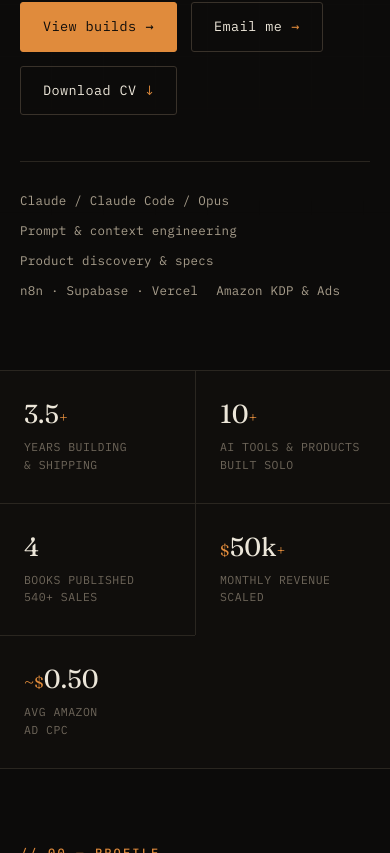
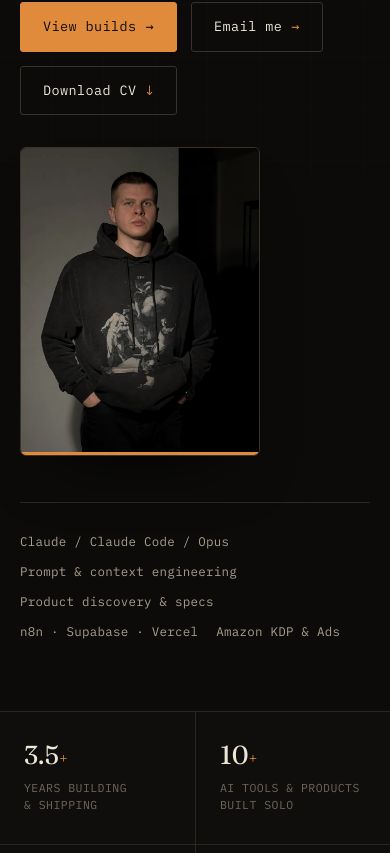
Before and after one commit to evantrofymuk/portfolio, a plain HTML site: page index.html in a window 390 px wide. Shown: the part 671-1524 px from the top of the page. Drawn offline with Linux system fonts and the light colour scheme.

Commit message:
Add files via upload

```diff
--- a/index.html
+++ b/index.html
@@ -117,6 +117,20 @@
   .tagstrip span{font-family:var(--font-mono);font-size:12.5px;color:var(--text-3);letter-spacing:.02em}
   .tagstrip span b{color:var(--text-2);font-weight:400}
 
+  /* ---------- HERO PHOTO ---------- */
+  .hero-grid{display:grid;grid-template-columns:1.35fr .82fr;gap:54px;align-items:center}
+  .hero-photo{justify-self:end;width:100%;max-width:330px}
+  .photo-frame{position:relative;border-radius:6px;overflow:hidden;border:1px solid var(--line-2);
+    box-shadow:0 34px 64px -34px rgba(0,0,0,.78);
+    opacity:0;transform:translateY(18px) scale(.985);
+    transition:opacity 1s ease,transform 1.1s cubic-bezier(.2,.7,.2,1)}
+  .photo-frame img{display:block;width:100%;height:auto;filter:grayscale(14%) contrast(1.02)}
+  .photo-stroke{position:absolute;left:0;bottom:0;height:3px;width:100%;background:var(--amber);
+    transform:scaleX(0);transform-origin:left;
+    transition:transform 1.1s cubic-bezier(.2,.7,.2,1) .25s}
+  .hero-photo.lit .photo-frame{opacity:1;transform:none}
+  .hero-photo.lit .photo-stroke{transform:scaleX(1)}
+
   /* ---------- STATS ---------- */
   .stats{border-top:1px solid var(--line);border-bottom:1px solid var(--line);background:var(--ink-2)}
   .stats-grid{display:grid;grid-template-columns:repeat(5,1fr)}
@@ -230,6 +244,8 @@
     .stats-grid{grid-template-columns:repeat(2,1fr)}
     .stat:nth-child(odd){border-left:none}
     .stat:nth-child(3),.stat:nth-child(4),.stat:nth-child(5){border-top:1px solid var(--line)}
+    .hero-grid{grid-template-columns:1fr;gap:30px}
+    .hero-photo{justify-self:start;max-width:240px;margin-top:2px}
     .about-grid{grid-template-columns:1fr;gap:22px}
     .builds-feature{grid-template-columns:1fr}
     .builds-grid{grid-template-columns:1fr}
@@ -277,6 +293,8 @@
   <!-- HERO -->
   <section class="hero">
     <div class="wrap">
+      <div class="hero-grid">
+        <div class="hero-copy">
           <span class="badge"><span class="dot"></span> Open to remote roles — full-time &amp; contract</span>
           <h1>Evan <span class="marker" id="mk">Trofymuk<svg viewBox="0 0 300 12" preserveAspectRatio="none"><path d="M3 8 C 60 3, 150 11, 297 5"/></svg></span></h1>
           <div class="role">AI-Native Product Manager <span class="amber">//</span> Builds with Claude <span class="amber">//</span> E-commerce &amp; Publishing</div>
@@ -286,6 +304,17 @@
             <a href="#builds" class="btn primary">View builds <span class="arr">→</span></a>
             <a href="mailto:evantrofymuk@gmail.com" class="btn ghost">Email me <span class="arr">→</span></a>
             <a href="/Evan%20Trofymuk%20CV.pdf" target="_blank" rel="noopener" class="btn ghost">Download CV <span class="arr">↓</span></a>
+          </div>
+        </div>
+        <div class="hero-photo" id="heroPhoto">
+          <div class="photo-frame">
+            <picture>
+              <source srcset="/evan-trofymuk.webp" type="image/webp">
+              <img src="/evan-trofymuk.jpg" alt="Evan Trofymuk" width="760" height="979" decoding="async">
+            </picture>
+            <span class="photo-stroke" aria-hidden="true"></span>
+          </div>
+        </div>
       </div>
       <div class="tagstrip">
         <span><b>Claude / Claude Code / Opus</b></span>
@@ -465,7 +494,7 @@
       <div class="sec-head reveal">
         <span class="eyebrow">// Toolkit</span>
         <h2>What I work with</h2>
-        <p>Grouped by what I actually ship. Where I'm still ramping, I say so.</p>
+        <p>Grouped by what I actually ship.</p>
       </div>
       <div class="skills">
         <div class="skillcard reveal">
@@ -483,7 +512,7 @@
         <div class="skillcard reveal">
           <h3>Build — no-code &amp; light technical</h3>
           <div class="pills">
-            <span class="pill">Static HTML</span><span class="pill">Cloudflare</span><span class="pill">DNS / Namecheap</span><span class="pill">beehiiv</span><span class="pill">QR / geo multilinks</span><span class="pill">CRM</span><span class="pill">Amazon KDP &amp; Ads</span><span class="pill" style="border-color:var(--amber);color:var(--amber)">ramping: n8n · Clay · Supabase · Vercel</span>
+            <span class="pill">Static HTML</span><span class="pill">Cloudflare</span><span class="pill">DNS / Namecheap</span><span class="pill">beehiiv</span><span class="pill">QR / geo multilinks</span><span class="pill">CRM</span><span class="pill">Amazon KDP &amp; Ads</span><span class="pill">n8n</span><span class="pill">Clay</span><span class="pill">Supabase</span><span class="pill">Vercel</span>
           </div>
         </div>
         <div class="skillcard reveal">
@@ -551,19 +580,19 @@
       </div>
       <div class="edu reveal">
         <div class="card">
+          <div class="k">Master's · 2024–2025</div>
+          <h3>International Economic Relations</h3>
+          <p>Major: International Economic Relations · Lesya Ukrainka Volyn National University, Lutsk</p>
+        </div>
+        <div class="card">
+          <div class="k">Bachelor's · 2017–2021</div>
+          <h3>International Economic Relations</h3>
+          <p>Major: International Marketing · Kyiv National University of Trade &amp; Economics, Kyiv</p>
+        </div>
+        <div class="card">
           <div class="k">Recognition · 2016–2017</div>
           <h3>FLEX — Finalist</h3>
-          <p>Future Leaders Exchange, U.S. Department of State. A year studying in New York (2016–2017) — the foundation of native-level English.</p>
-        </div>
-        <div class="card">
-          <div class="k">Master's degree</div>
-          <h3>International Economic Relations</h3>
-          <p>Specialization: International Marketing · Lesya Ukrainka Volyn National University, Lutsk · 2024–2025</p>
-        </div>
-        <div class="card">
-          <div class="k">Bachelor's degree</div>
-          <h3>International Economic Relations</h3>
-          <p>Specialization: International Marketing · Kyiv National University of Trade &amp; Economics · 2017–2021</p>
+          <p>Future Leaders Exchange, U.S. Department of State. A year studying in New York — the foundation of native-level English.</p>
         </div>
       </div>
     </div>
@@ -620,17 +649,17 @@
     document.querySelectorAll('.reveal').forEach(function(el){el.classList.add('in');});
   }
 
-  // draw the marker stroke under the name once visible
+  // draw the marker stroke under the name and reveal the portrait — in sync
   var mk=document.getElementById('mk');
-  if(mk){
-    if(reduce){mk.classList.add('drawn');}
-    else{
+  var heroPhoto=document.getElementById('heroPhoto');
+  function ignite(){ if(mk){mk.classList.add('drawn');} if(heroPhoto){heroPhoto.classList.add('lit');} }
+  if(reduce){ ignite(); }
+  else if(mk){
     var mio=new IntersectionObserver(function(es){
-        es.forEach(function(e){if(e.isIntersecting){setTimeout(function(){mk.classList.add('drawn');},350);mio.unobserve(e.target);}});
+      es.forEach(function(e){if(e.isIntersecting){setTimeout(ignite,350);mio.unobserve(e.target);}});
     },{threshold:.6});
     mio.observe(mk);
-    }
-  }
+  } else { ignite(); }
 </script>
 </body>
 </html>
```
Also changed, not shown: evan-trofymuk.jpg (added), evan-trofymuk.webp (added). Lines whose indentation alone changed are shown as unchanged.
